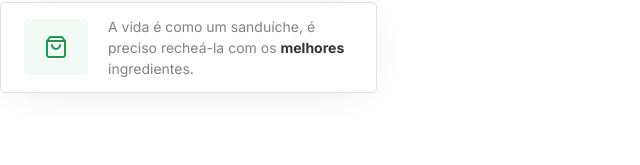
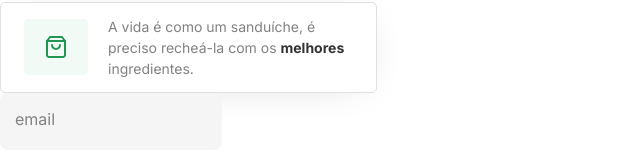
Before and after one commit to Danielle-Luz/Burguershop, a React (Create React App) app: page /login in a window 1280 px wide. Shown: the part 201-366 px from the top of the page, without its empty margins (0-640 px from the left). Built offline with nearby package versions, Linux system fonts and the light colour scheme.

Commit message:
fix: label positioning

```diff
--- a/src/components/FormUser/InputWrapper/styles.ts
+++ b/src/components/FormUser/InputWrapper/styles.ts
@@ -6,9 +6,11 @@ interface iInputWrapperProps {
 }
 
 export const InputWrapperStyled = styled.div`
+  position: relative;
+
   input {
     background-color: ${({theme}: iInputWrapperProps) => theme.colors.gray[3]};
-    border-radius: ${({theme}: iButtonStyledProps) => theme.radius[1]};
+    border-radius: ${({theme}: iInputWrapperProps) => theme.radius[1]};
     padding: 20.5px 15px;
 
     &:focus {
@@ -16,9 +18,10 @@ export const InputWrapperStyled = styled.div`
       outline: 2px solid black;
 
       & + label {
-        border: 2px solid white;
+        background-color: white;
+        border: 3px solid white;
         font-size: ${({theme}: iInputWrapperProps) => theme.fontSizes[5]};
-        transform: translateY(50px);
+        top: -10px;
       }
     }
   }
@@ -26,6 +29,9 @@ export const InputWrapperStyled = styled.div`
   label {
     color: ${({theme}: iInputWrapperProps) => theme.colors.gray[1]};
     font-size: ${({theme}: iInputWrapperProps) => theme.fontSizes[3]};
-    transform: translateY(-50px);
+    left: 15px;
+    top: 16px;
+    transition: 0.5s;
+    position: absolute;
   }
 `
--- a/src/components/FormUser/index.tsx
+++ b/src/components/FormUser/index.tsx
@@ -1,10 +1,11 @@
+import { InputWrapper } from "./InputWrapper";
 import { FormUserStyled } from "./styles";
 
 export function FormUser() {
   return (
     <>
       <FormUserStyled>
-
+        <InputWrapper label="email" type="email" />
       </FormUserStyled>
     </>
   );
--- a/src/pages/Login/index.tsx
+++ b/src/pages/Login/index.tsx
@@ -1,3 +1,4 @@
+import { FormUser } from "../../components/FormUser";
 import { SiteInfo } from "../../components/SiteInfo";
 import { LoginStyled } from "./styles";
 
@@ -5,6 +6,7 @@ export function Login() {
   return (
     <LoginStyled>
       <SiteInfo />
+      <FormUser />
     </LoginStyled>
   );
 }
```
